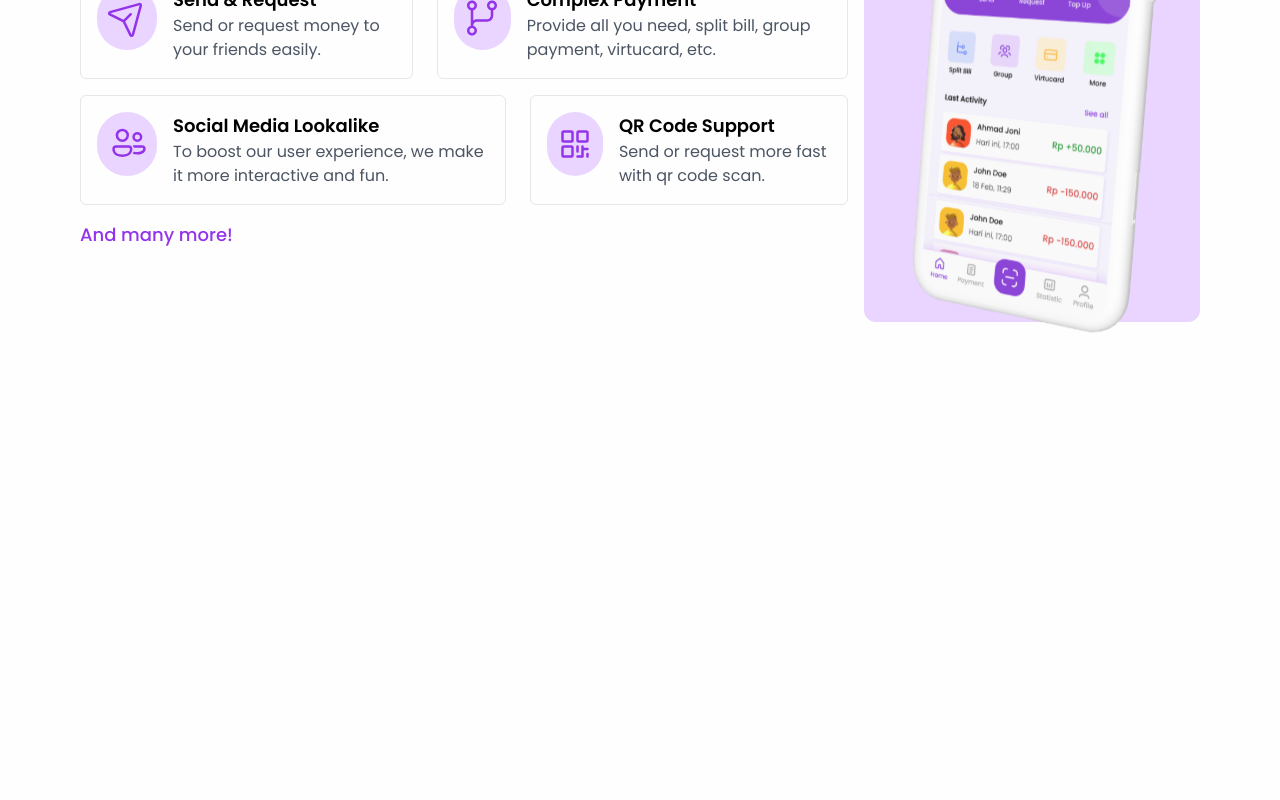
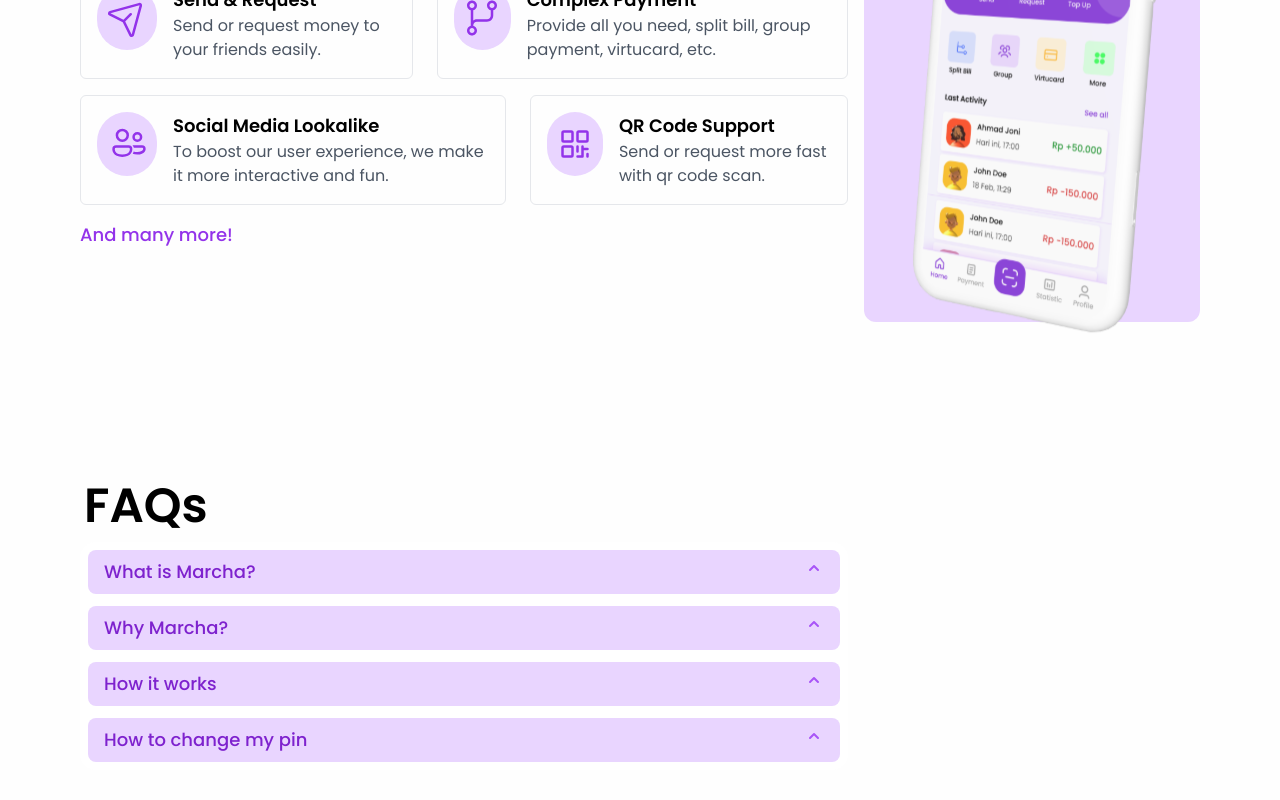
Before and after one commit to emrsyah/Marcha-LandingPage, a React (Create React App) app: page / in a window 1280 px wide. Shown: the part 1087-1887 px from the top of the page. Before the commit the page ends 1569 px from the top, so only its background shows below. Built offline with nearby package versions, Linux system fonts and the light colour scheme; the HTML template or start-up script is replaced by a standard one.

Commit message:
FAQs with headless ui added

```diff
--- /dev/null
+++ b/src/components/Faqs.js
@@ -0,0 +1,93 @@
+import { Disclosure } from "@headlessui/react";
+import { ChevronUpIcon } from "@heroicons/react/solid";
+
+function Faqs() {
+  return (
+    <div className="mx-20 my-9">
+    <h2 className="text-5xl font-semibold my-3 ml-1">FAQs</h2>
+    <div >
+      <div className="w-full max-w-3xl p-2  bg-white rounded-2xl">
+        <Disclosure>
+          {({ open }) => (
+            <>
+              <Disclosure.Button className="flex justify-between w-full px-4 py-2 text-sm font-medium text-left text-purple-700 bg-purple-200 rounded-lg hover:bg-purple-300 focus:outline-none focus-visible:ring focus-visible:ring-purple-500 focus-visible:ring-opacity-75">
+                <span className="text-lg">What is Marcha?</span>
+                <ChevronUpIcon
+                  className={`${
+                    open ? "transform rotate-180" : ""
+                  } w-5 h-5 text-purple-500`}
+                />
+              </Disclosure.Button>
+              <Disclosure.Panel className="px-4 pt-4 pb-2 text-base text-gray-500">
+                Lorem ipsum dolor sit amet consectetur adipisicing elit. Nostrum
+                voluptates officiis, odio debitis sint inventore ullam facilis!
+                Ex, iste sunt.
+              </Disclosure.Panel>
+            </>
+          )}
+        </Disclosure>
+        <Disclosure as='div' className='mt-3'>
+          {({ open }) => (
+            <>
+              <Disclosure.Button className="flex justify-between w-full px-4 py-2 text-sm font-medium text-left text-purple-700 bg-purple-200 rounded-lg hover:bg-purple-300 focus:outline-none focus-visible:ring focus-visible:ring-purple-500 focus-visible:ring-opacity-75">
+                <span className="text-lg">Why Marcha?</span>
+                <ChevronUpIcon
+                  className={`${
+                    open ? "transform rotate-180" : ""
+                  } w-5 h-5 text-purple-500`}
+                />
+              </Disclosure.Button>
+              <Disclosure.Panel className="px-4 pt-4 pb-2 text-base text-gray-500">
+                Lorem ipsum dolor sit amet consectetur adipisicing elit. Nostrum
+                voluptates officiis, odio debitis sint inventore ullam facilis!
+                Ex, iste sunt.
+              </Disclosure.Panel>
+            </>
+          )}
+        </Disclosure>
+        <Disclosure as='div' className='mt-3'>
+          {({ open }) => (
+            <>
+              <Disclosure.Button className="flex justify-between w-full px-4 py-2 text-sm font-medium text-left text-purple-700 bg-purple-200 rounded-lg hover:bg-purple-300 focus:outline-none focus-visible:ring focus-visible:ring-purple-500 focus-visible:ring-opacity-75">
+                <span className="text-lg">How it works</span>
+                <ChevronUpIcon
+                  className={`${
+                    open ? "transform rotate-180" : ""
+                  } w-5 h-5 text-purple-500`}
+                />
+              </Disclosure.Button>
+              <Disclosure.Panel className="px-4 pt-4 pb-2 text-base text-gray-500">
+                Lorem ipsum dolor sit amet consectetur adipisicing elit. Nostrum
+                voluptates officiis, odio debitis sint inventore ullam facilis!
+                Ex, iste sunt.
+              </Disclosure.Panel>
+            </>
+          )}
+        </Disclosure>
+        <Disclosure as='div' className='mt-3'>
+          {({ open }) => (
+            <>
+              <Disclosure.Button className="flex justify-between w-full px-4 py-2 text-sm font-medium text-left text-purple-700 bg-purple-200 rounded-lg hover:bg-purple-300 focus:outline-none focus-visible:ring focus-visible:ring-purple-500 focus-visible:ring-opacity-75">
+                <span className="text-lg">How to change my pin</span>
+                <ChevronUpIcon
+                  className={`${
+                    open ? "transform rotate-180" : ""
+                  } w-5 h-5 text-purple-500`}
+                />
+              </Disclosure.Button>
+              <Disclosure.Panel className="px-4 pt-4 pb-2 text-base text-gray-500">
+                Lorem ipsum dolor sit amet consectetur adipisicing elit. Nostrum
+                voluptates officiis, odio debitis sint inventore ullam facilis!
+                Ex, iste sunt.
+              </Disclosure.Panel>
+            </>
+          )}
+        </Disclosure>
+
+      </div>
+    </div>
+    </div>
+  );
+}
+
+export default Faqs;
--- a/src/pages/Home.js
+++ b/src/pages/Home.js
@@ -1,4 +1,5 @@
 import React from 'react'
+import Faqs from '../components/Faqs'
 import Features from '../components/Features'
 import Hero from '../components/Hero'
 import Navbar from '../components/Navbar'
@@ -12,6 +13,7 @@
         <Hero/>
         <Overview/>
         <Features />
+        <Faqs/>
     </div>
   )
 }
```
